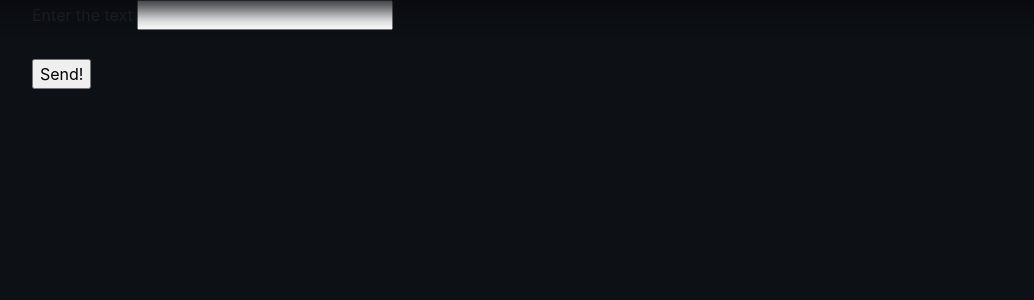
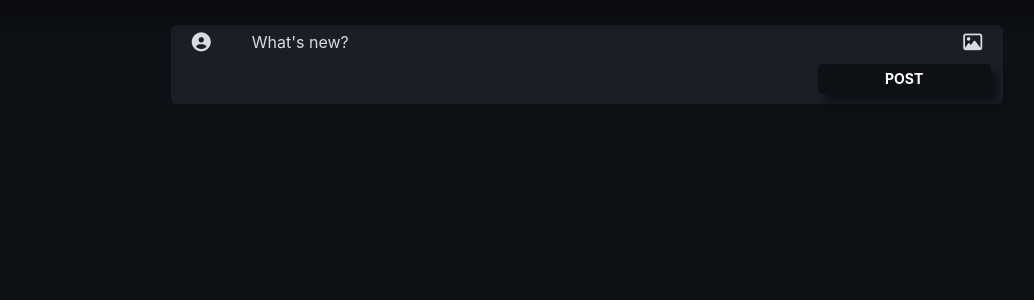
Before and after one commit to azya0/CodeSpirit, a Flask app: page / in a window 1280 px wide. Shown: the part 49-349 px from the top of the page, without its empty margins (53-1087 px from the left). Run offline with Flask 2, Linux system fonts and the light colour scheme; a user stored in the database is signed in; some libraries are stand-ins or nearby versions.

Commit message:
post 1.0: base

```diff
--- /dev/null
+++ b/static/scripts.js
@@ -0,0 +1,9 @@
+function addPost() {
+    var input = document.getElementById("main-post-ask-btn");
+    var div = document.createElement('div');
+    div.setAttribute("contentEditable", true);
+    div.id = "main-post-input";
+    div.class = "main-post-item";
+    input.replaceWith(div);
+    div.focus();
+}
--- a/static/style.css
+++ b/static/style.css
@@ -27,6 +27,21 @@ nav {
 
 .main-color-additional {
     background-color: #010409f2;
+}
+
+.main-white-font-color {
+    color: #d7dce3;
+}
+
+.main-news-block {
+    display: inline-block;
+    margin: 0 auto;
+}
+
+.main-align-div {
+    display: inline-flex;
+    justify-content: center;
+    align-items: center;
 }
 
 .main-navbar {
@@ -266,6 +281,77 @@ input:-webkit-autofill:active {
     color: #afb5bb;
 }
 
+.main-post-item {
+    margin-right: 2%!important;
+}
+
+.main-add-post {
+    padding-top: 0.4%;
+    padding-bottom: 0.4%;
+    padding-left: 0.4%;
+    padding-right: 0.4%;
+    width: 75%;
+    background-color: #1a1f26;
+    border-radius: 6px 6px 0 0;
+}
+
+.main-add-post-bottom {
+    padding-top: 0.4%;
+    padding-bottom: 0.4%;
+    padding-left: 0.4%;
+    padding-right: 0.4%;
+    width: 75%;
+    background-color: #1a1f26;
+    border-radius: 0 0 6px 6px;
+}
+
+.i-post {
+    font-size: 19px!important;
+    margin-top: 0.7%;
+}
+
+#main-post-input {
+    border: none;
+    width: 100%;
+    min-height: 20px;
+    max-height: 400px;
+    overflow-x: hidden;
+    overflow-y: auto;
+    outline: none;
+    min-height: 26px;
+    padding-right: 2%;
+}
+
+#main-post-ask-btn {
+    border: none; outline: none;
+    width: 100%;
+    background: none;
+    text-align: inherit;
+    padding-left: 3%;
+}
+
+#main-post-btn {
+    font-size: 14px;
+    width: 21%;
+    height: 20%;
+    font-weight: bold;
+    display: block;
+    background: #0d1015;
+    box-shadow: 7px 8px 8px #0d1015;
+    border-radius: 5px;
+    color: #fff;
+    text-transform: uppercase;
+    text-align: center;
+    line-height: 28px;
+    border: none;
+    margin-right: 1%;
+    margin-bottom: 0.7%;
+}
+
+#main-post-ask-btn:click {
+    display: none;
+}
+
 @media screen and (max-width: 925px)
 {
     nav {
--- a/templates/home.html
+++ b/templates/home.html
@@ -1,14 +1,17 @@
 {% extends "navbar.html" %}
 
 {% block content %}
+<script src="{{ url_for('static', filename='scripts.js') }}"></script>
 {% if current_user.is_authenticated %}
-<form method="post">
-    {{ form.hidden_tag() }}
-    <div class="form-group">
-        <label for="text">{{ form.text.label }}</label>
-        {{ form.text(type="textarea", id="text") }}
+    <div style="display: block;width: 100%;">
+        <div id='main-post-container' class="main-add-post main-white-font-color main-news-block main-align-div" style="align-items: start;display:flex">
+            <i class="fa fa-user-circle main-post-item i-post" aria-hidden="true" style="margin-left: 2%!important;margin-top: 0.515%;"></i>
+            <input id='main-post-ask-btn' class='main-post-item main-white-font-color' type="button" value="What's new?" onclick="addPost()">
+            <i class="fa fa-picture-o main-post-item i-post" aria-hidden="true" style="margin-top: 0.52%;"></i>
+        </div>
+        <div class="main-add-post-bottom main-white-font-color main-news-block main-align-div" style="display:flex;justify-content: flex-end;">
+            <input id='main-post-btn' type="button" value="Post">
+        </div>
     </div>
-    {{ form.submit() }}
-</form>
 {% endif %}
 {% endblock %}
--- a/templates/navbar.html
+++ b/templates/navbar.html
@@ -76,8 +76,8 @@
 
 
 
-    <div class="main-container">
-        <main role="main" class="container">
+    <div class="main-container" style="margin-top: 25px">
+        <main role="main" class="container" style="display:flex">
         {% block content %}{% endblock %}
         </main>
     </div>
```
Also changed, not shown: templates/base.html (deleted, +0 -78 lines), db/database.db.
